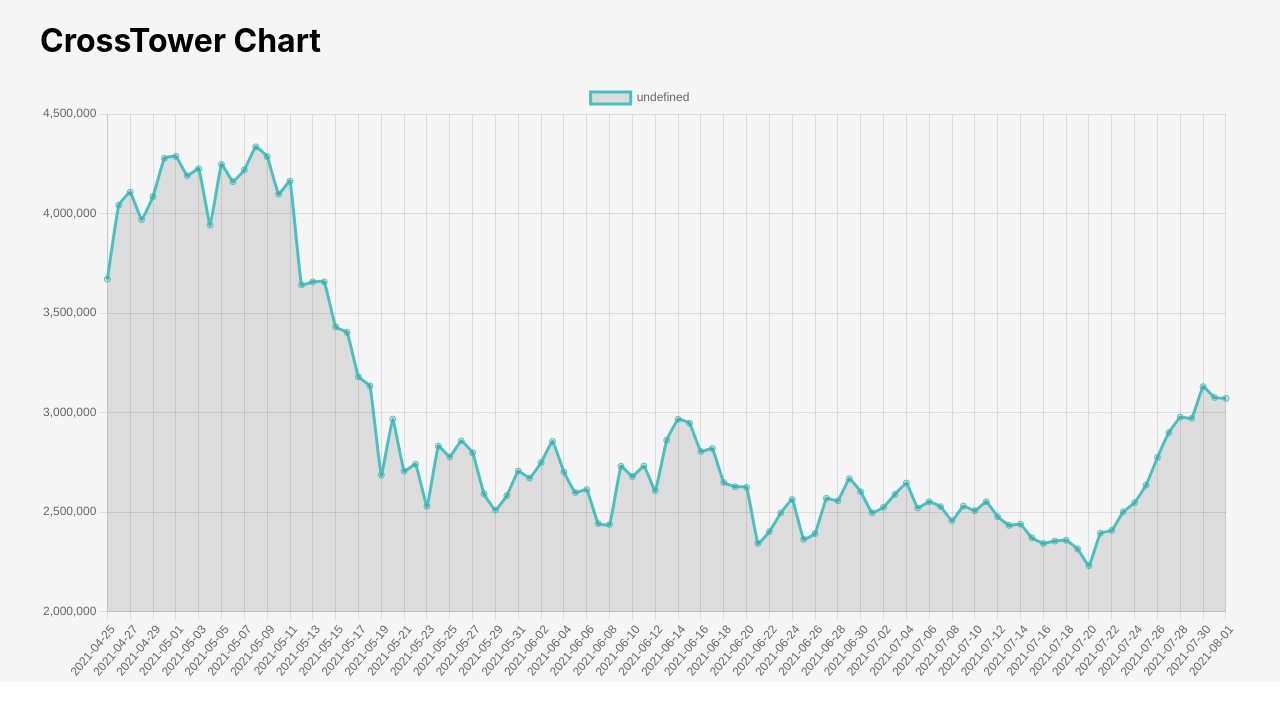
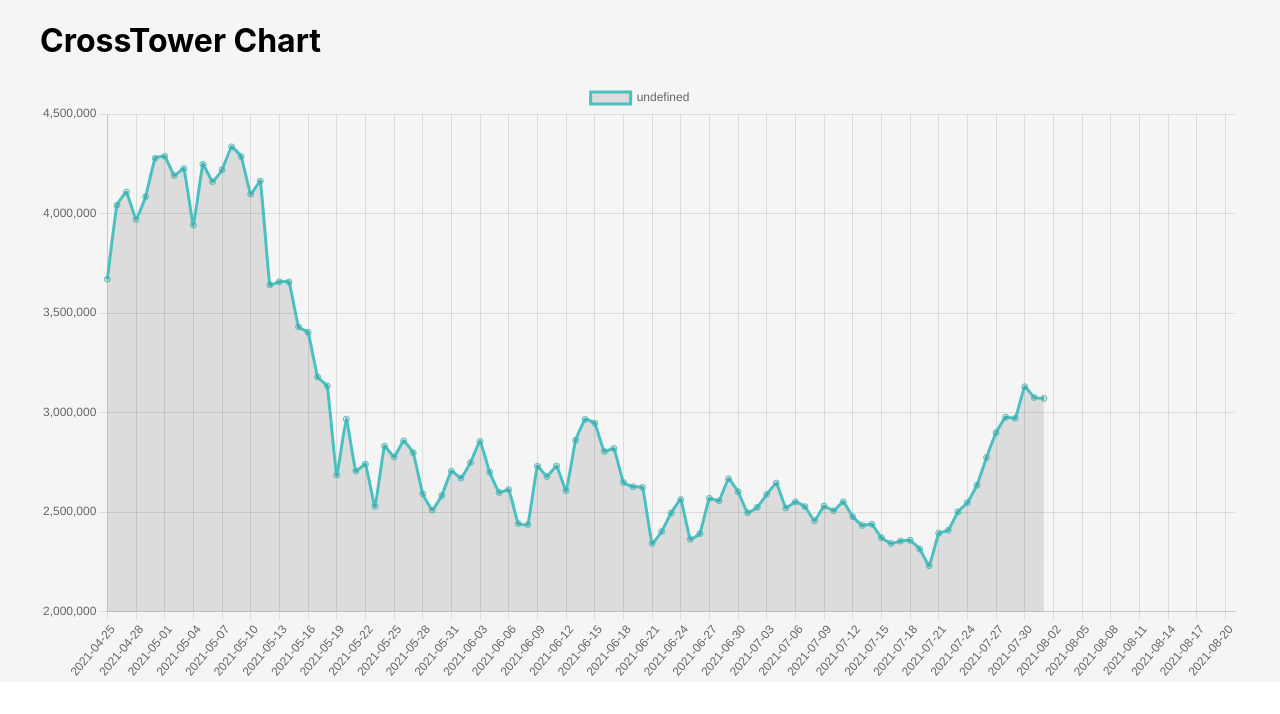
Before and after one commit to rawatravinder115/CrossTower-Chart, a React (Create React App) app: page / in a window 1280 px wide. Shown: the top 714 px of the page. Built offline with nearby package versions, Linux system fonts and the light colour scheme.

Commit message:
add dollar

```diff
--- a/src/Components/Charts/LineChart.js
+++ b/src/Components/Charts/LineChart.js
@@ -3,23 +3,126 @@
 import { Line } from "react-chartjs-2";
 
 const LineChart = () => {
-
 	const label = [
 		"2021-04-25",
-		"2021-04-26","2021-04-27","2021-04-28","2021-04-29","2021-04-30","2021-05-01","2021-05-02",
-		"2021-05-03","2021-05-04","2021-05-05","2021-05-06","2021-05-07","2021-05-08","2021-05-09",
-		"2021-05-10","2021-05-11","2021-05-12","2021-05-13","2021-05-14","2021-05-15","2021-05-16",
-		"2021-05-17","2021-05-18","2021-05-19","2021-05-20","2021-05-21","2021-05-22","2021-05-23",
-		"2021-05-24","2021-05-25","2021-05-26","2021-05-27","2021-05-28","2021-05-29","2021-05-30",
-		"2021-05-31","2021-06-01","2021-06-02","2021-06-03","2021-06-04","2021-06-05","2021-06-06",
-		"2021-06-07","2021-06-08","2021-06-09","2021-06-10","2021-06-11","2021-06-12","2021-06-13",
-		"2021-06-14","2021-06-15","2021-06-16","2021-06-17","2021-06-18","2021-06-19","2021-06-20",
-		"2021-06-21","2021-06-22","2021-06-23","2021-06-24","2021-06-25","2021-06-26","2021-06-27",
-		"2021-06-28","2021-06-29","2021-06-30","2021-07-01","2021-07-02","2021-07-03","2021-07-04",
-		"2021-07-05","2021-07-06","2021-07-07","2021-07-08","2021-07-09","2021-07-10","2021-07-11",
-		"2021-07-12","2021-07-13","2021-07-14","2021-07-15","2021-07-16","2021-07-17","2021-07-18",
-		"2021-07-19","2021-07-20","2021-07-21","2021-07-22","2021-07-23","2021-07-24","2021-07-25",
-		"2021-07-26","2021-07-27","2021-07-28","2021-07-29","2021-07-30","2021-07-31","2021-08-01",
+		"2021-04-26",
+		"2021-04-27",
+		"2021-04-28",
+		"2021-04-29",
+		"2021-04-30",
+		"2021-05-01",
+		"2021-05-02",
+		"2021-05-03",
+		"2021-05-04",
+		"2021-05-05",
+		"2021-05-06",
+		"2021-05-07",
+		"2021-05-08",
+		"2021-05-09",
+		"2021-05-10",
+		"2021-05-11",
+		"2021-05-12",
+		"2021-05-13",
+		"2021-05-14",
+		"2021-05-15",
+		"2021-05-16",
+		"2021-05-17",
+		"2021-05-18",
+		"2021-05-19",
+		"2021-05-20",
+		"2021-05-21",
+		"2021-05-22",
+		"2021-05-23",
+		"2021-05-24",
+		"2021-05-25",
+		"2021-05-26",
+		"2021-05-27",
+		"2021-05-28",
+		"2021-05-29",
+		"2021-05-30",
+		"2021-05-31",
+		"2021-06-01",
+		"2021-06-02",
+		"2021-06-03",
+		"2021-06-04",
+		"2021-06-05",
+		"2021-06-06",
+		"2021-06-07",
+		"2021-06-08",
+		"2021-06-09",
+		"2021-06-10",
+		"2021-06-11",
+		"2021-06-12",
+		"2021-06-13",
+		"2021-06-14",
+		"2021-06-15",
+		"2021-06-16",
+		"2021-06-17",
+		"2021-06-18",
+		"2021-06-19",
+		"2021-06-20",
+		"2021-06-21",
+		"2021-06-22",
+		"2021-06-23",
+		"2021-06-24",
+		"2021-06-25",
+		"2021-06-26",
+		"2021-06-27",
+		"2021-06-28",
+		"2021-06-29",
+		"2021-06-30",
+		"2021-07-01",
+		"2021-07-02",
+		"2021-07-03",
+		"2021-07-04",
+		"2021-07-05",
+		"2021-07-06",
+		"2021-07-07",
+		"2021-07-08",
+		"2021-07-09",
+		"2021-07-10",
+		"2021-07-11",
+		"2021-07-12",
+		"2021-07-13",
+		"2021-07-14",
+		"2021-07-15",
+		"2021-07-16",
+		"2021-07-17",
+		"2021-07-18",
+		"2021-07-19",
+		"2021-07-20",
+		"2021-07-21",
+		"2021-07-22",
+		"2021-07-23",
+		"2021-07-24",
+		"2021-07-25",
+		"2021-07-26",
+		"2021-07-27",
+		"2021-07-28",
+		"2021-07-29",
+		"2021-07-30",
+		"2021-07-31",
+		"2021-08-01",
+		"2021-08-02",
+		"2021-08-03",
+		"2021-08-04",
+		"2021-08-05",
+		"2021-08-06",
+		"2021-08-07",
+		"2021-08-08",
+		"2021-08-09",
+		"2021-08-10",
+		"2021-08-11",
+		"2021-08-12",
+		"2021-08-13",
+		"2021-08-14",
+		"2021-08-15",
+		"2021-08-16",
+		"2021-08-17",
+		"2021-08-18",
+		"2021-08-19",
+		"2021-08-20",
+		"2021-08-21",
 	];
 
 	const data = {
@@ -69,7 +172,6 @@
 		},
 	};
 
-
 	// fetchData();
 
 	// let arr = [
@@ -102,6 +204,8 @@
 
 	// console.log(arr);
 
+
+
 	return <Line data={data} options={options} />;
 };
 
```
